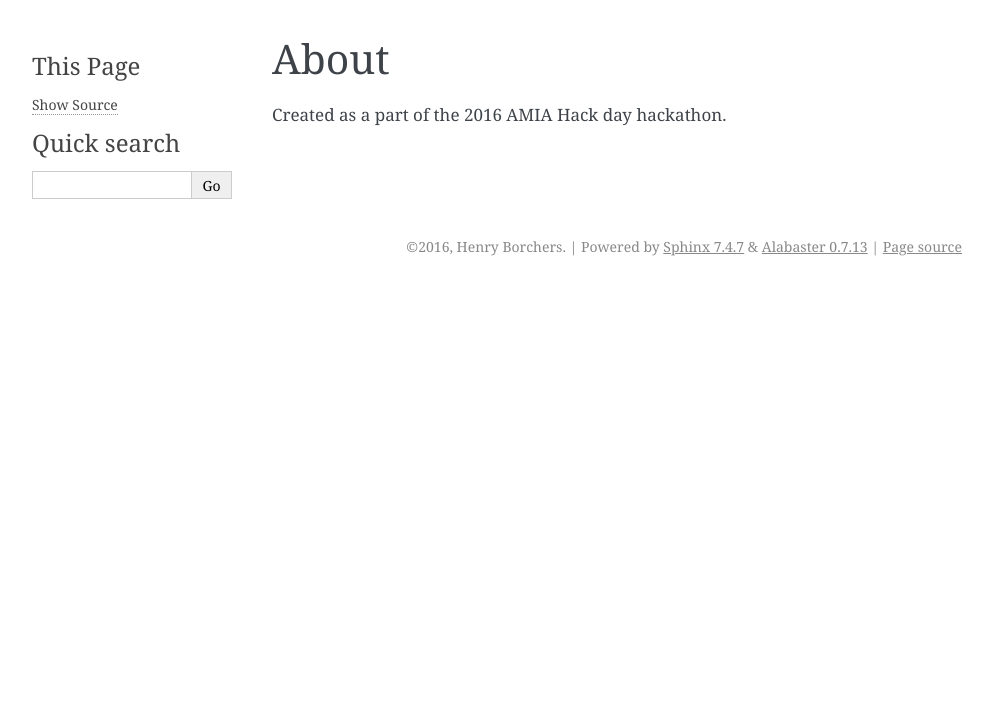
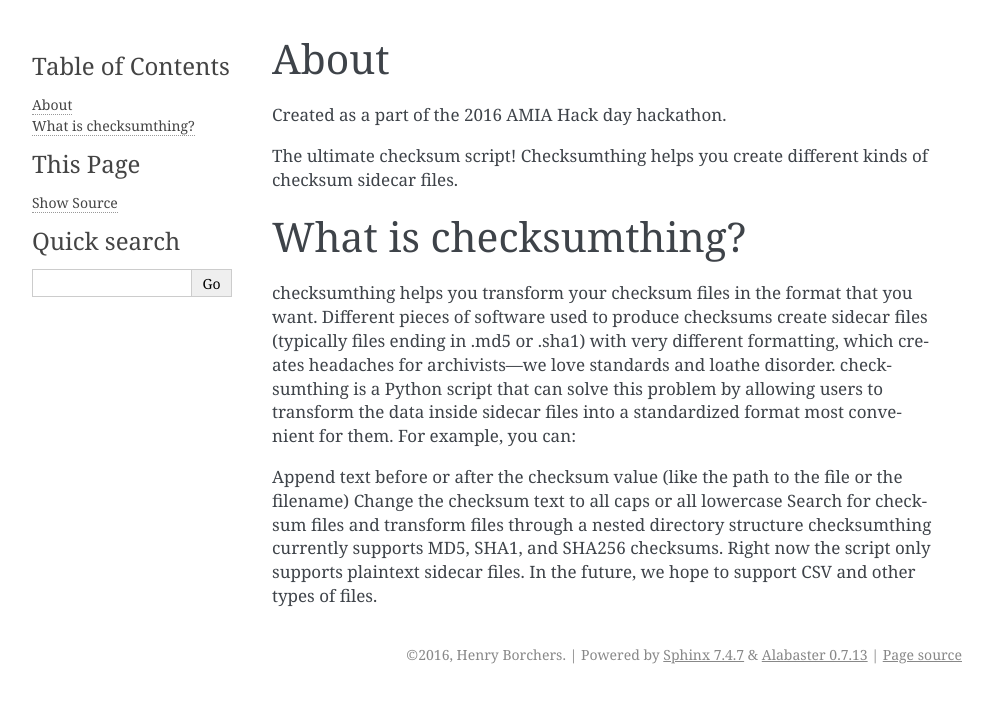
Before and after one commit to amiaopensource/checksumthing, a Sphinx documentation site: the page built from docs/source/about.rst, in a window 1280 px wide. Shown: the top 703 px of the page, without its empty margins (148-1141 px from the left). Built offline with Sphinx 7.4.7, drawn with Linux system fonts in a browser that asks for light colours; pages that are not in the unit, such as notebooks, are missing from menus.

Commit message:
added information from readme file

```diff
--- a/docs/source/about.rst
+++ b/docs/source/about.rst
@@ -2,3 +2,22 @@ About
 -----
 
 Created as a part of the 2016 AMIA Hack day hackathon.
+
+The ultimate checksum script! Checksumthing helps you create different kinds of checksum sidecar files.
+
+
+
+What is checksumthing?
+----------------------
+
+checksumthing helps you transform your checksum files in the format that you want. Different pieces of software used to
+produce checksums create sidecar files (typically files ending in .md5 or .sha1) with very different formatting, which
+creates headaches for archivists—we love standards and loathe disorder. checksumthing is a Python script that can solve
+this problem by allowing users to transform the data inside sidecar files into a standardized format most convenient
+for them. For example, you can:
+
+Append text before or after the checksum value (like the path to the file or the filename)
+Change the checksum text to all caps or all lowercase
+Search for checksum files and transform files through a nested directory structure
+checksumthing currently supports MD5, SHA1, and SHA256 checksums. Right now the script only supports plaintext sidecar
+files. In the future, we hope to support CSV and other types of files.
```
